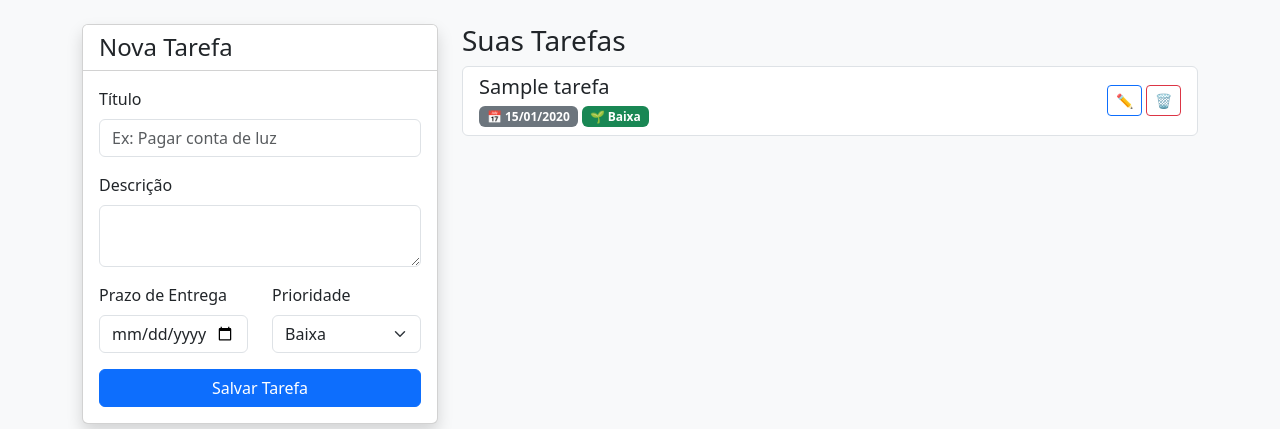
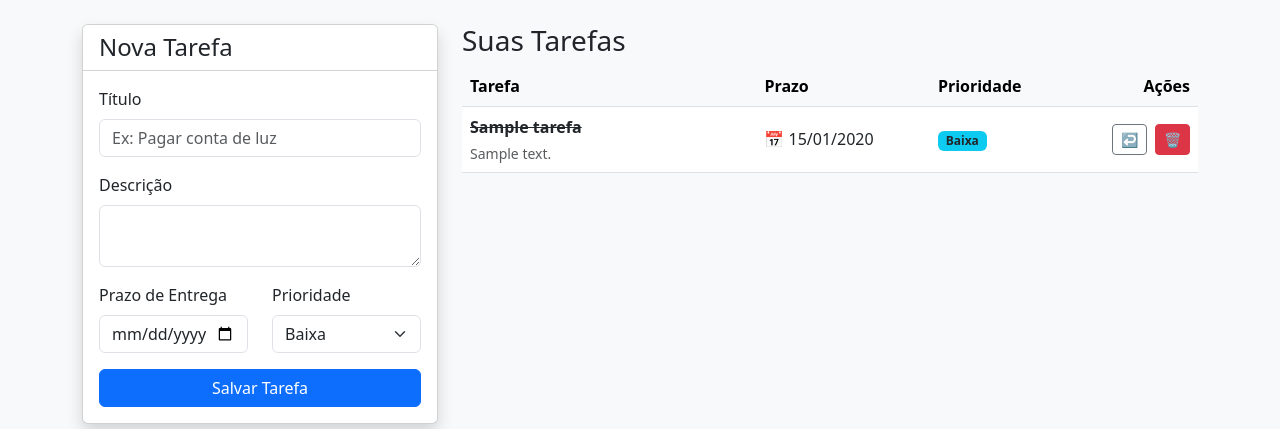
Before and after one commit to edmarfjr/toDoListPy, a Flask app: page / in a window 1280 px wide. Shown: the part 56-485 px from the top of the page. Run offline with Flask 3, Linux system fonts and the light colour scheme; the visitor is signed in with stand-in values (Sample User, id 1); tables that the repository leaves empty hold one stand-in row (values such as "Sample post"); parts of the project's set-up code (start-up, migrations or seed data) failed here and were passed over.

Commit message:
correcoes finais

```diff
--- a/todoList/app/forms.py
+++ b/todoList/app/forms.py
@@ -15,7 +15,7 @@ class CadastroForm(FlaskForm):
 
 class TarefaForm(FlaskForm):
     titulo = StringField('Título', validators=[DataRequired()])
-    descricao = TextAreaField('Descrição')
+    descr = TextAreaField('Descrição')
     prazo = DateField('Prazo de Entrega', format='%Y-%m-%d', validators=[DataRequired()])
     prioridade = SelectField('Prioridade', choices=[
         ('Baixa', 'Baixa'),
--- a/todoList/app/models.py
+++ b/todoList/app/models.py
@@ -14,3 +14,4 @@ class Tarefa(db.Model):
     prazo = db.Column(db.Date, nullable=True)
     prioridade = db.Column(db.String(20), nullable=True)
     dono_id = db.Column(db.Integer, db.ForeignKey('conta.id'), nullable=False)
+    concluida = db.Column(db.Boolean, default=False)
--- a/todoList/app/routes/tarefas.py
+++ b/todoList/app/routes/tarefas.py
@@ -1,4 +1,4 @@
-from flask import Blueprint, render_template, request, redirect, url_for, session
+from flask import Blueprint, flash, render_template, request, redirect, url_for, session
 from app.extensions import db
 from app.models import Tarefa
 from app.forms import TarefaForm
@@ -70,4 +70,17 @@ def update(id):
         db.session.commit()
         return redirect(url_for('main.home'))
 
-    return render_template('update.html', tarefa=tarefa)
+    return render_template('update.html', form=form, tarefa=tarefa)
+
+@main_bp.route('/concluir/<int:id>')
+def concluir_tarefa(id):
+    tarefa = Tarefa.query.get_or_404(id)
+
+    if tarefa.dono_id != session['user_id']:
+        flash("Você não tem permissão para concluir esta tarefa.", "danger")
+        return redirect(url_for('main.home'))
+
+    tarefa.concluida = not tarefa.concluida
+
+    db.session.commit()
+    return redirect(url_for('main.home'))
--- a/todoList/app/templates/index.html
+++ b/todoList/app/templates/index.html
@@ -18,8 +18,8 @@
                     </div>
 
                     <div class="mb-3">
-                        {{ form.descricao.label(class="form-label") }}
-                        {{ form.descricao(class="form-control", rows=2) }}
+                        {{ form.descr.label(class="form-label") }}
+                        {{ form.descr(class="form-control", rows=2) }}
                     </div>
 
                     <div class="row">
@@ -47,31 +47,77 @@
         {% if not tarefas %}
             <div class="alert alert-info">Nenhuma tarefa encontrada. Aproveite o dia! 🏖️</div>
         {% else %}
-            <div class="list-group">
-                {% for item in tarefas %}
-                <div class="list-group-item d-flex justify-content-between align-items-center">
-                    <div>
-                        <h5 class="mb-1">{{ item.titulo }}</h5>
-                        <p class="mb-1 text-muted small">{{ item.descricao }}</p>
+        <div class="table-responsive">
+        <table class="table table-hover align-middle">
+            <thead class="table-light">
+                <tr>
+                    <th scope="col" style="width: 40%;">Tarefa</th>
+                    <th scope="col">Prazo</th>
+                    <th scope="col">Prioridade</th>
+                    <th scope="col" class="text-end">Ações</th>
+                </tr>
+            </thead>
+            <tbody>
+                {% for tarefa in tarefas %}
+                <tr class="{% if tarefa.concluido %}table-success text-muted{% endif %}">
 
-                        <span class="badge bg-secondary">📅 {{ item.prazo.strftime('%d/%m/%Y') if item.prazo else 'Sem data' }}</span>
+                    <td>
+                        <div class="fw-bold">
+                            {% if tarefa.concluida %}
+                                <s>{{ tarefa.titulo }}</s>
+                            {% else %}
+                                {{ tarefa.titulo }}
+                            {% endif %}
+                        </div>
+                        {% if tarefa.descr %}
+                            <small class="text-muted d-block mt-1">
+                                {{ tarefa.descr }}
+                            </small>
+                        {% endif %}
+                    </td>
 
-                        {% if item.prioridade == 'Alta' %}
-                            <span class="badge bg-danger">🔥 Alta</span>
-                        {% elif item.prioridade == 'Média' %}
-                            <span class="badge bg-warning text-dark">⚠️ Média</span>
+                    <td>
+                        {% if tarefa.prazo %}
+                            📅 {{ tarefa.prazo.strftime('%d/%m/%Y') }}
                         {% else %}
-                            <span class="badge bg-success">🌱 Baixa</span>
+                            <span class="text-muted">-</span>
                         {% endif %}
-                    </div>
+                    </td>
 
-                    <div>
-                        <a href="{{ url_for('main.update', id=item.id) }}" class="btn btn-sm btn-outline-primary">✏️</a>
-                        <a href="{{ url_for('main.delete', id=item.id) }}" class="btn btn-sm btn-outline-danger">🗑️</a>
-                    </div>
-                </div>
+                    <td>
+                        {% if tarefa.prioridade == 'Alta' %}
+                            <span class="badge bg-danger">Alta</span>
+                        {% elif tarefa.prioridade == 'Média' %}
+                            <span class="badge bg-warning text-dark">Média</span>
+                        {% else %}
+                            <span class="badge bg-info text-dark">Baixa</span>
+                        {% endif %}
+                    </td>
+
+                    <td class="text-end">
+                        <div class="d-flex justify-content-end gap-2">
+
+                            <a href="{{ url_for('main.concluir_tarefa', id=tarefa.id) }}"
+                            class="btn btn-sm {% if tarefa.concluida %}btn-outline-secondary{% else %}btn-success{% endif %}"
+                            title="Mudar Status">
+                            {% if tarefa.concluida %} ↩️ {% else %} ✅ {% endif %}
+                            </a>
+
+                            {% if not tarefa.concluida %}
+                            <a href="{{ url_for('main.update', id=tarefa.id) }}"
+                            class="btn btn-warning btn-sm" title="Editar">✏️</a>
+                            {% endif %}
+
+                            <a href="{{ url_for('main.delete', id=tarefa.id) }}"
+                            class="btn btn-danger btn-sm"
+                            onclick="return confirm('Tem certeza que deseja excluir?')" title="Excluir">🗑️</a>
+                        </div>
+                    </td>
+                </tr>
                 {% endfor %}
-            </div>
+            </tbody>
+        </table>
+    </div>
         {% endif %}
     </div>
 
--- a/todoList/app/templates/update.html
+++ b/todoList/app/templates/update.html
@@ -20,8 +20,8 @@
                     </div>
 
                     <div class="mb-3">
-                        {{ form.descricao.label(class="form-label") }}
-                        {{ form.descricao(class="form-control", rows=3) }}
+                        {{ form.descr.label(class="form-label") }}
+                        {{ form.descr(class="form-control", rows=3) }}
                     </div>
 
                     <div class="row">
```
Also changed, not shown: todoList/migrations/versions/a54024200700_adicionando_coluna_concluida.py (added, +32 -0 lines).
